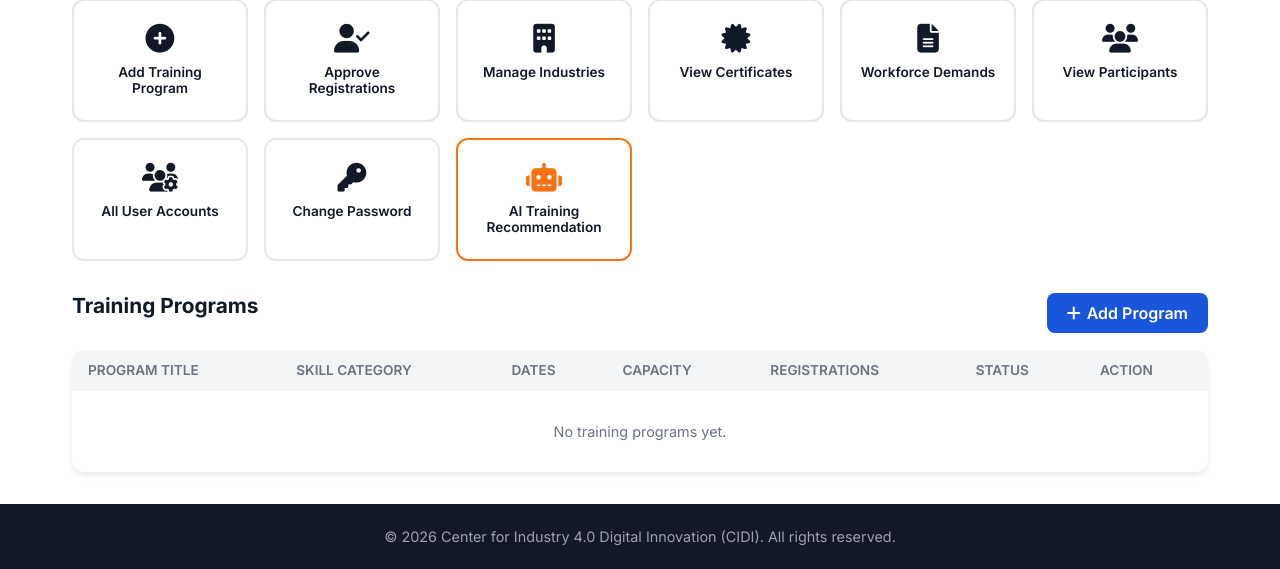
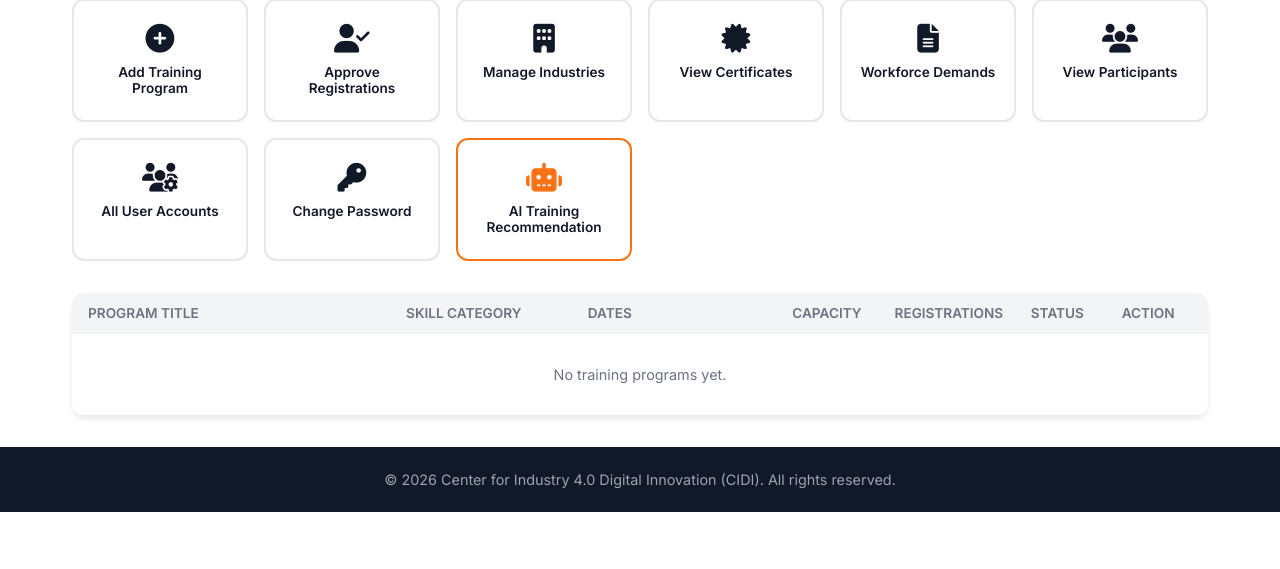
Before and after one commit to devypsptsarii-beep/cidi-system, a Flask app: page /admin/dashboard in a window 1280 px wide. Shown: the part 1646-2215 px from the top of the page. After the commit the page ends 2158 px from the top, so only its background shows below. Run offline with Flask 3, Linux system fonts and the light colour scheme; the visitor is signed in with stand-in values (Sample User, id 1); data comes from the database, SQL or seed files in the repository; data that the repository does not hold is empty; some libraries are stand-ins or nearby versions.

Commit message:
Fix training programs table column widths on dashboard

```diff
--- a/templates/admin/dashboard.html
+++ b/templates/admin/dashboard.html
@@ -102,60 +102,68 @@
     </div>
 
     <!-- TRAINING PROGRAMS LIST -->
-<div class="recent-section" style="margin-top:2rem;">
-    <div style="display:flex;justify-content:space-between;align-items:center;margin-bottom:1rem;">
-        <h2>Training Programs</h2>
-        <a href="{{ url_for('admin.add_program') }}" class="btn-action">
-            <i class="fas fa-plus"></i> Add Program
-        </a>
-    </div>
-    <div class="table-container">
-        <table class="data-table">
+<div class="table-container" style="margin:0;">
+    <table class="data-table" style="table-layout:fixed;width:100%;">
         <thead>
             <tr>
-                    <th>Program Title</th>
-                    <th>Skill Category</th>
-                    <th>Dates</th>
-                    <th>Capacity</th>
-                    <th>Registrations</th>
-                    <th>Status</th>
-                    <th>Action</th>
+                <th style="width:28%;">Program Title</th>
+                <th style="width:16%;">Skill Category</th>
+                <th style="width:18%;">Dates</th>
+                <th style="width:9%;">Capacity</th>
+                <th style="width:12%;">Registrations</th>
+                <th style="width:8%;">Status</th>
+                <th style="width:9%;">Action</th>
             </tr>
         </thead>
         <tbody>
             {% for program in programs %}
             <tr>
-                    <td><strong>{{ program.title }}</strong></td>
-                    <td><span class="skill-tag">{{ program.skill_category }}</span></td>
-                    <td style="font-size:0.85rem;">
+                <td style="word-wrap:break-word;">
+                    <strong style="font-size:0.85rem;">{{ program.title }}</strong>
+                </td>
+                <td>
+                    <span class="skill-tag" style="font-size:0.75rem;padding:3px 7px;">
+                        {{ program.skill_category }}
+                    </span>
+                </td>
+                <td style="font-size:0.8rem;">
                     {{ program.start_date.strftime('%d %b %Y') }} —
                     {{ program.end_date.strftime('%d %b %Y') }}
                 </td>
-                    <td>{{ program.capacity }}</td>
-                    <td>
+                <td style="text-align:center;">{{ program.capacity }}</td>
+                <td style="font-size:0.85rem;">
                     <strong>{{ program.registrations | length }}</strong>
-                        <span style="color:#9ca3af;font-size:0.8rem;">registered</span>
+                    <span style="color:#9ca3af;font-size:0.75rem;"> registered</span>
                 </td>
                 <td>
-                        <span class="badge badge-{{ program.status }}">
+                    <span class="badge badge-{{ program.status }}" style="font-size:0.75rem;">
                         {{ program.status | capitalize }}
                     </span>
                 </td>
                 <td>
+                    <div style="display:flex;flex-direction:column;gap:4px;">
                         <a href="{{ url_for('admin.programs') }}"
-                           class="btn-primary-sm"
-                           style="background:#7c3aed;">
+                           style="background:#7c3aed;color:white;border-radius:6px;
+                                  padding:4px 8px;font-size:0.75rem;text-decoration:none;
+                                  text-align:center;white-space:nowrap;">
                             <i class="fas fa-users"></i> Participants
                         </a>
+                        <div style="display:flex;gap:4px;">
                             <a href="{{ url_for('admin.edit_program', id=program.id) }}"
-   class="btn-primary-sm">
-    <i class="fas fa-edit"></i> Edit
+                               style="flex:1;background:#1a56db;color:white;border-radius:6px;
+                                      padding:4px 6px;font-size:0.75rem;text-decoration:none;
+                                      text-align:center;">
+                                <i class="fas fa-edit"></i>
                             </a>
                             <a href="{{ url_for('admin.delete_program', id=program.id) }}"
-                           class="btn-danger-sm"
-                          onclick="return confirm('Delete this program?')">
-                           <i class="fas fa-trash"></i> Delete
+                               onclick="return confirm('Delete this program?')"
+                               style="flex:1;background:#ef4444;color:white;border-radius:6px;
+                                      padding:4px 6px;font-size:0.75rem;text-decoration:none;
+                                      text-align:center;">
+                                <i class="fas fa-trash"></i>
                             </a>
+                        </div>
+                    </div>
                 </td>
             </tr>
             {% else %}
@@ -166,8 +174,6 @@
         </tbody>
     </table>
 </div>
-</div>
-
 
 {% if recent_demands %}
 <div class="recent-section">
```
Lines whose indentation alone changed are shown as unchanged.
